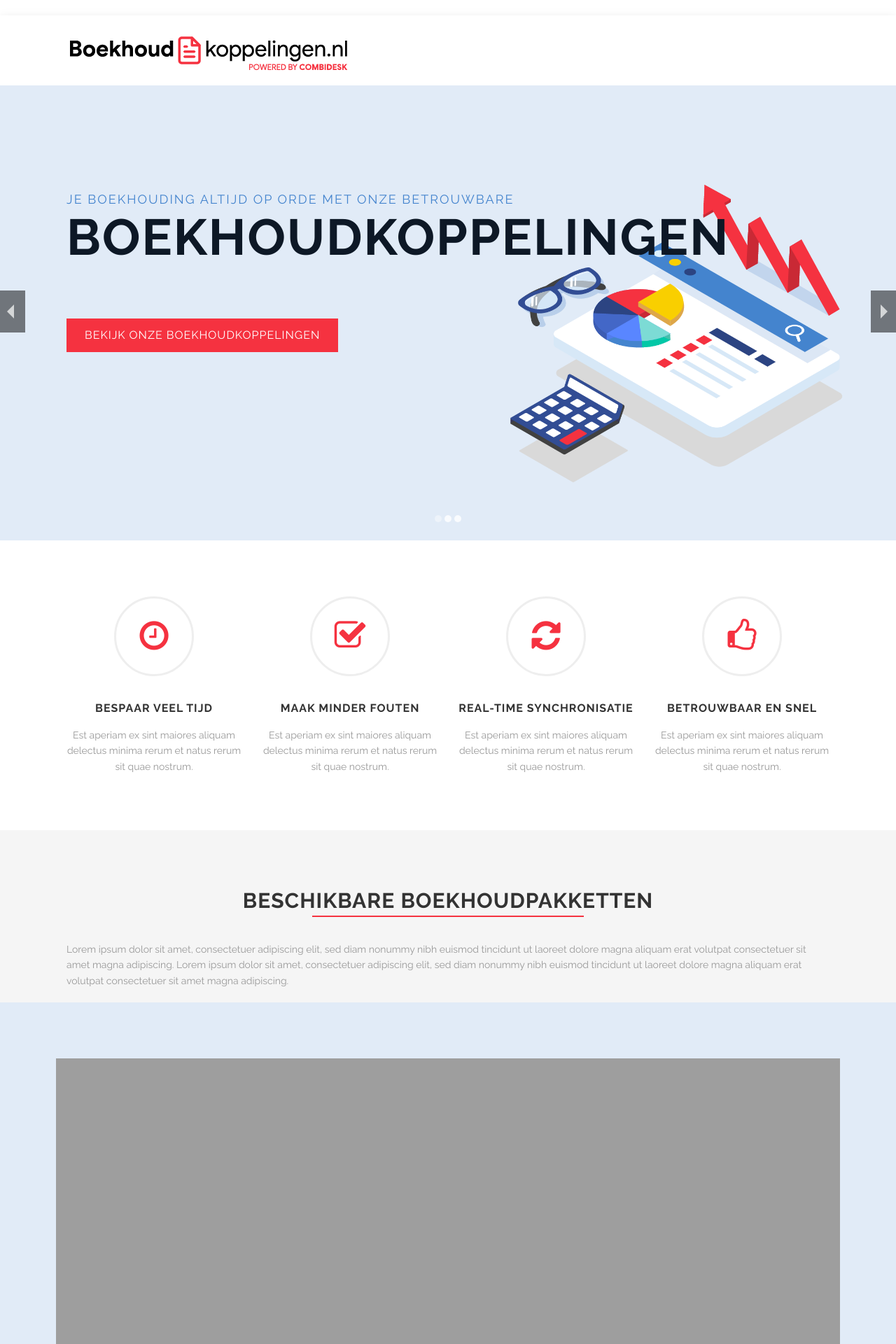
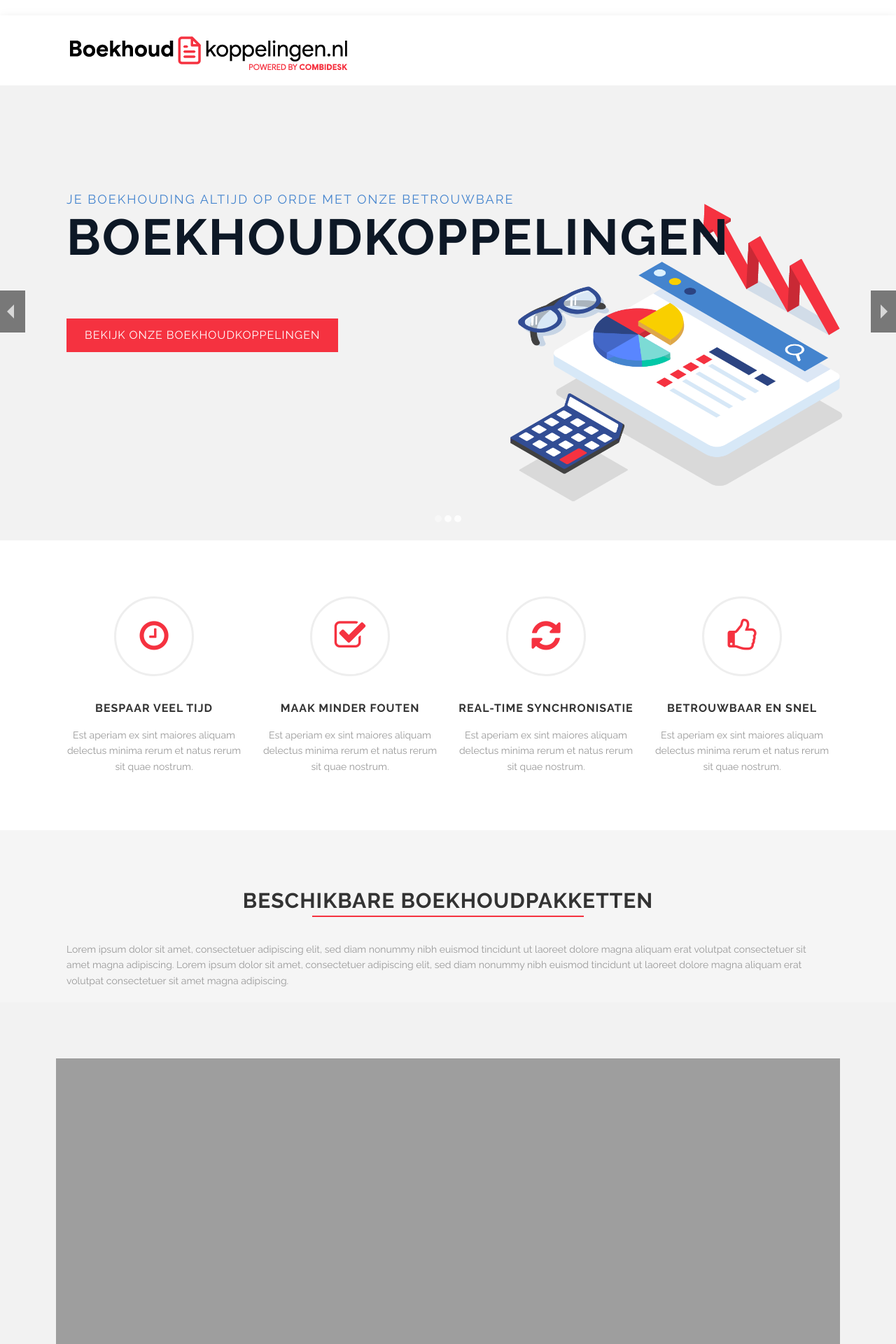
Before and after one commit to Combidesk/combidesk.github.io, a Jekyll site: the page built from index.html, in a window 1280 px wide. Shown: the top 1920 px of the page at 70% size. Built offline with Jekyll 4.4.1, drawn with Linux system fonts in a browser that asks for light colours; a script that is not in the unit is left out; the list of posts is cut into pages by our own code.

Commit message:
More styling shizzl
More styling shizzl

```diff
--- a/css/style.css
+++ b/css/style.css
@@ -656,7 +656,7 @@
   padding: 80px 0 0;
   background-size: cover;
   background-position: 50% 50%;
-  background-color: #E1EBF7
+  background-color: #F2F2F2
 }
 .full.no-padding {
   padding: 0;
```
Also changed, not shown: images/@stock/boekhoudkoppelingen-api-home-slider.png.
